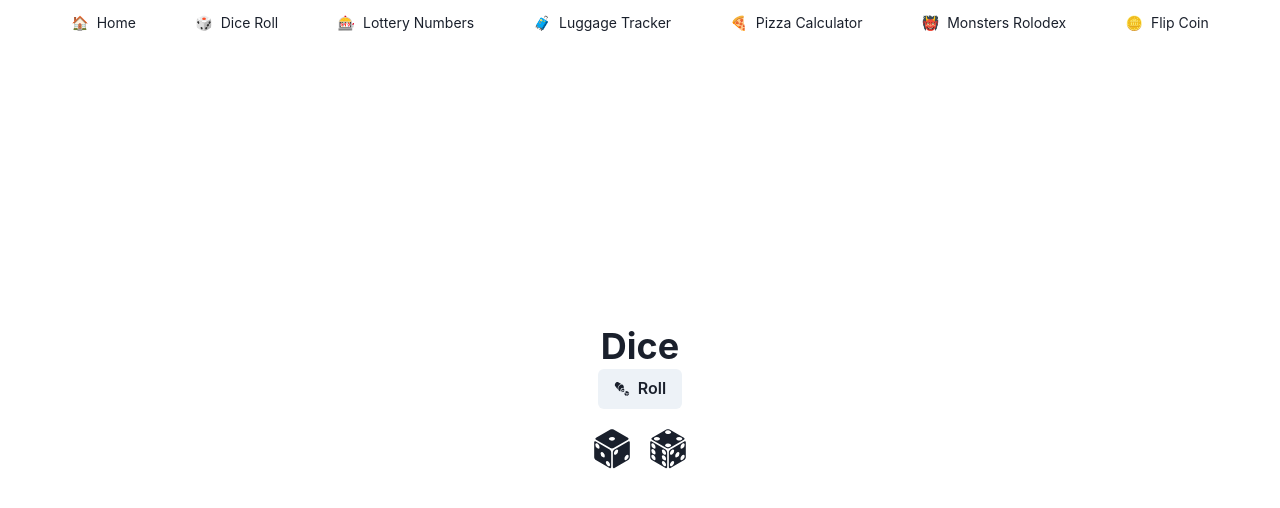
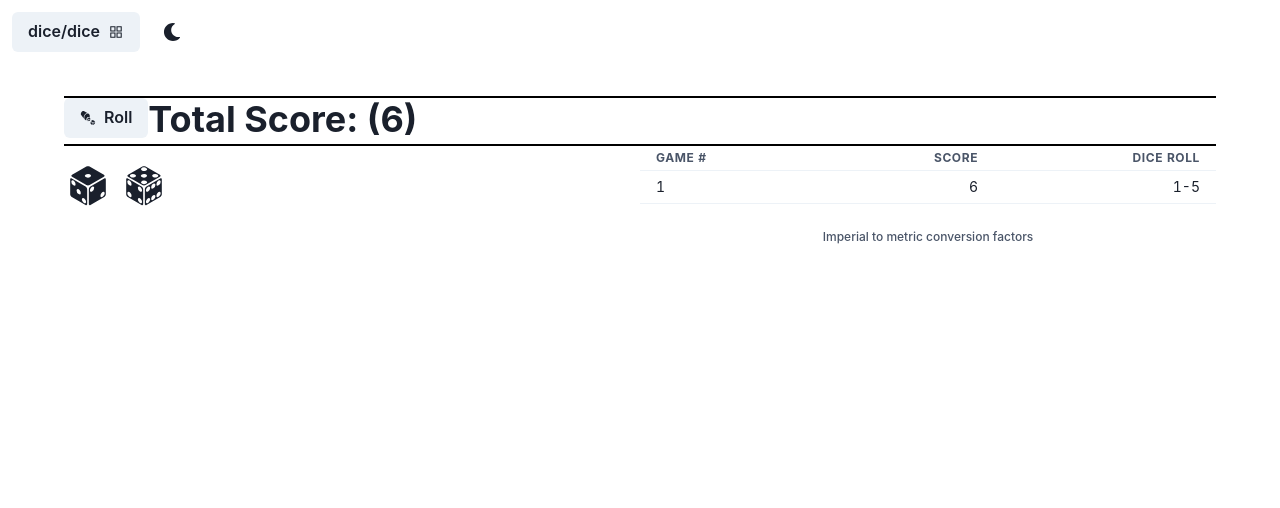
Before and after one commit to burnsco/mini-apps-next, a Next.js app: page /dice/dice in a window 1280 px wide. Shown: the top 508 px of the page. Built offline with nearby package versions, Linux system fonts and the light colour scheme.

Commit message:
dice working well now

```diff
--- a/package.json
+++ b/package.json
@@ -61,12 +61,12 @@
   },
   "devDependencies": {
     "@types/node": "^14.14.27",
-    "@types/react": "^17.0.1",
-    "@types/react-dom": "^17.0.0",
+    "@types/react": "^17.0.2",
+    "@types/react-dom": "^17.0.1",
     "@types/react-headroom": "^2.2.1",
     "@typescript-eslint/eslint-plugin": "^4.15.0",
     "@typescript-eslint/parser": "^4.15.0",
-    "eslint": "^7.19.0",
+    "eslint": "^7.20.0",
     "eslint-config-airbnb-typescript": "^12.3.1",
     "eslint-config-prettier": "^7.2.0",
     "eslint-import-resolver-alias": "^1.1.2",
--- a/src/components/ui/Layout/Layout.tsx
+++ b/src/components/ui/Layout/Layout.tsx
@@ -9,7 +9,6 @@ const Layout: React.FC<{ children: React.ReactNode }> = ({ children }) => (
     <Navbar />
     <Flex
       flexDirection="column"
-      justifyContent="center"
       minWidth="100%"
       minHeight="95vh"
       wordBreak="break-word"
--- a/src/components/ui/Navbar/Navbar.tsx
+++ b/src/components/ui/Navbar/Navbar.tsx
@@ -2,15 +2,17 @@ import {
   Box,
   Button,
   chakra,
-  Flex,
+  IconButton,
   Menu,
   MenuButton,
   MenuItem,
-  MenuList
+  MenuList,
+  useColorMode,
+  useColorModeValue
 } from "@chakra-ui/react"
 import { useRouter } from "next/dist/client/router"
+import { FaMoon, FaSun } from "react-icons/fa"
 import AppMenuIcon from "src/components/common/Icons/AppMenu"
-import { NextChakraLink } from "src/components/common/index"
 
 const links = [
   { id: "app-index", title: "Home", path: "/", icon: "🏠" },
@@ -48,48 +50,10 @@ const links = [
   { id: "coin-flip", title: "Flip Coin", path: "/coins/", icon: "🪙" }
 ]
 
-function HeaderContent() {
-  return (
-    <Box
-      width="100%"
-      display={{ sm: "none", md: "none", lg: "none", xl: "block" }}
-    >
-      <Flex
-        aria-label="Primary"
-        as="nav"
-        justifyContent="space-evenly"
-        alignItems="center"
-        p={[1, 2, 3]}
-      >
-        {links.map(link => (
-          <NextChakraLink
-            href={link.path}
-            fontSize={["xs", "sm"]}
-            aria-label={`Navigation Link ${link.id}`}
-            fontWeight={400}
-            _hover={{
-              color: "blue"
-            }}
-            display="block"
-            transition="all 0.3s"
-            key={link.id}
-          >
-            <chakra.span
-              mr={2}
-              role="img"
-              aria-label={`menu item ${link.title}`}
-            >
-              {link.icon}
-            </chakra.span>
-            {link.title}
-          </NextChakraLink>
-        ))}
-      </Flex>
-    </Box>
-  )
-}
-
 function HeaderContentNav() {
+  const { toggleColorMode: toggleMode } = useColorMode()
+  const text = useColorModeValue("dark", "light")
+  const SwitchIcon = useColorModeValue(FaMoon, FaSun)
   const router = useRouter()
 
   return (
@@ -100,7 +64,6 @@ function HeaderContentNav() {
       alignItems="center"
       p={[1, 2, 3]}
       width="full"
-      display={{ sm: "block", md: "block", lg: "block", xl: "none" }}
     >
       <Menu>
         <MenuButton as={Button} rightIcon={<AppMenuIcon />}>
@@ -126,6 +89,16 @@ function HeaderContentNav() {
           ))}
         </MenuList>
       </Menu>
+      <IconButton
+        size="md"
+        fontSize="lg"
+        aria-label={`Switch to ${text} mode`}
+        variant="ghost"
+        color="current"
+        ml="3"
+        onClick={toggleMode}
+        icon={<SwitchIcon />}
+      />
     </Box>
   )
 }
@@ -134,7 +107,6 @@ function Navbar() {
   return (
     <chakra.div width="full">
       <HeaderContentNav />
-      <HeaderContent />
     </chakra.div>
   )
 }
--- /dev/null
+++ b/src/pages/dice/dice-table.tsx
@@ -0,0 +1,30 @@
+import { Table, TableCaption, Tbody, Td, Th, Thead, Tr } from "@chakra-ui/react"
+import React, { FC } from "react"
+
+const DiceTable: FC<{ currentGameData: CurrentGame[] }> = ({
+  currentGameData: data
+}) => (
+  <Table variant="simple" size="sm">
+    <TableCaption>Imperial to metric conversion factors</TableCaption>
+    <Thead>
+      <Tr>
+        <Th>Game #</Th>
+        <Th isNumeric>Score</Th>
+        <Th isNumeric>Dice Roll</Th>
+      </Tr>
+    </Thead>
+    <Tbody>
+      {data.map(c => (
+        <Tr key={`game-${c.number}`}>
+          <Td>{c.number}</Td>
+          <Td isNumeric> {c.roll[0] + c.roll[1]}</Td>
+          <Td isNumeric>
+            {c.roll[0]}-{c.roll[1]}
+          </Td>
+        </Tr>
+      ))}
+    </Tbody>
+  </Table>
+)
+
+export default DiceTable
--- a/src/pages/dice/dice.tsx
+++ b/src/pages/dice/dice.tsx
@@ -1,38 +1,78 @@
-import { Button, Center, Heading, HStack } from "@chakra-ui/react"
-import { Container } from "@common/index"
+import { Box, Button, Flex, Heading, HStack } from "@chakra-ui/react"
 import { useState } from "react"
 import { GiRollingDiceCup } from "react-icons/gi"
 import PageTransition from "src/components/common/Animated/page-transition"
 import getRandomInt from "../../utils/getRandomInt"
+import DiceTable from "./dice-table"
 import RenderDie from "./renderDice"
 
 const DiceRoll = () => {
-  const [dieOne, setDieOne] = useState(1)
-  const [dieTwo, setDieTwo] = useState(4)
+  const [rolling, setRolling] = useState<boolean>(false)
+
+  const [currentGameData, setCurrentGameData] = useState<CurrentGame>({
+    number: 1,
+    roll: [1, 5]
+  })
+
+  const [data, setData] = useState<CurrentGame[]>([])
 
   function handleRoll() {
-    setDieOne(getRandomInt())
-    setDieTwo(getRandomInt())
+    setRolling(true)
+
+    setCurrentGameData(currentGameData => ({
+      ...currentGameData,
+      number: currentGameData.number + 1,
+      roll: [getRandomInt(), getRandomInt()]
+    }))
+
+    setData(data => [
+      ...data,
+      {
+        number: currentGameData.number,
+        roll: currentGameData.roll
+      }
+    ])
+    setRolling(false)
   }
+
+  const currData = [...data, currentGameData]
+
+  const totalScore = currData
+    .map(c => c.roll)
+    .map(a => a.reduce((a, b) => a + b))
+    .reduce((a, b) => a + b)
 
   return (
     <PageTransition>
-      <Container>
-        <Center display="flex" flexDir="column">
-          <Heading>Dice</Heading>
+      <Box w="full" h="full">
+        <Flex
+          w="full"
+          height="50px"
+          borderTop="2px solid black"
+          borderBottom="2px solid black"
+        >
           <Button
+            isDisabled={rolling}
             leftIcon={<GiRollingDiceCup />}
             size="md"
             onClick={() => handleRoll()}
           >
             Roll
           </Button>
-          <HStack mt={4}>
-            <RenderDie dieOne={dieOne} />
-            <RenderDie dieTwo={dieTwo} />
-          </HStack>
-        </Center>
-      </Container>
+          <Heading>Total Score: ({totalScore})</Heading>
+        </Flex>
+        <Flex>
+          <Box w="50%" h="100%">
+            <HStack mt={4}>
+              <RenderDie dieOne={currentGameData.roll[0]} />
+              <RenderDie dieTwo={currentGameData.roll[1]} />
+            </HStack>
+          </Box>
+          <Box w="50%">
+            <DiceTable currentGameData={currData} />
+          </Box>
+        </Flex>
+      </Box>
     </PageTransition>
   )
 }
--- a/src/pages/dice/renderDice.tsx
+++ b/src/pages/dice/renderDice.tsx
@@ -9,27 +9,61 @@ import {
   GiPerspectiveDiceSixFacesTwo
 } from "react-icons/gi"
 
-const RenderDie: FC<{ dieOne?: number; dieTwo?: number }> = ({
-  dieOne,
-  dieTwo
-}) => (
+const RenderDie: FC<{
+  dieOne?: number
+  dieTwo?: number
+  dieThree?: number
+  dieFour?: number
+  dieFive?: number
+  dieSix?: number
+}> = ({ dieOne, dieTwo, dieThree, dieFour, dieFive, dieSix }) => (
   <>
-    {dieOne === 1 || dieTwo === 1 ? (
+    {dieOne === 1 ||
+    dieTwo === 1 ||
+    dieThree === 1 ||
+    dieFour === 1 ||
+    dieFive === 1 ||
+    dieSix === 1 ? (
       <Icon boxSize="3em" as={GiPerspectiveDiceSixFacesOne} />
     ) : null}
-    {dieOne === 2 || dieTwo === 2 ? (
+    {dieOne === 2 ||
+    dieTwo === 2 ||
+    dieThree === 2 ||
+    dieFour === 2 ||
+    dieFive === 2 ||
+    dieSix === 2 ? (
       <Icon boxSize="3em" as={GiPerspectiveDiceSixFacesTwo} />
     ) : null}
-    {dieOne === 3 || dieTwo === 3 ? (
+    {dieOne === 3 ||
+    dieTwo === 3 ||
+    dieThree === 3 ||
+    dieFour === 3 ||
+    dieFive === 3 ||
+    dieSix === 3 ? (
       <Icon boxSize="3em" as={GiPerspectiveDiceSixFacesThree} />
     ) : null}
-    {dieOne === 4 || dieTwo === 4 ? (
+    {dieOne === 4 ||
+    dieTwo === 4 ||
+    dieThree === 4 ||
+    dieFour === 4 ||
+    dieFive === 4 ||
+    dieSix === 4 ? (
       <Icon boxSize="3em" as={GiPerspectiveDiceSixFacesFour} />
     ) : null}
-    {dieOne === 5 || dieTwo === 5 ? (
+    {dieOne === 5 ||
+    dieTwo === 5 ||
+    dieThree === 5 ||
+    dieFour === 5 ||
+    dieFive === 5 ||
+    dieSix === 5 ? (
       <Icon boxSize="3em" as={GiPerspectiveDiceSixFacesFive} />
     ) : null}
-    {dieOne === 6 || dieTwo === 6 ? (
+    {dieOne === 6 ||
+    dieTwo === 6 ||
+    dieThree === 6 ||
+    dieFour === 6 ||
+    dieFive === 6 ||
+    dieSix === 6 ? (
       <Icon boxSize="3em" as={GiPerspectiveDiceSixFacesSix} />
     ) : null}
   </>
--- a/types.d.ts
+++ b/types.d.ts
@@ -4,3 +4,8 @@ type User = {
   email: string
   website: string
 }
+
+type CurrentGame = {
+  number: number
+  roll: number[]
+}
```
Also changed, not shown: 1 other file (tests, documents, lock files or other folders).
